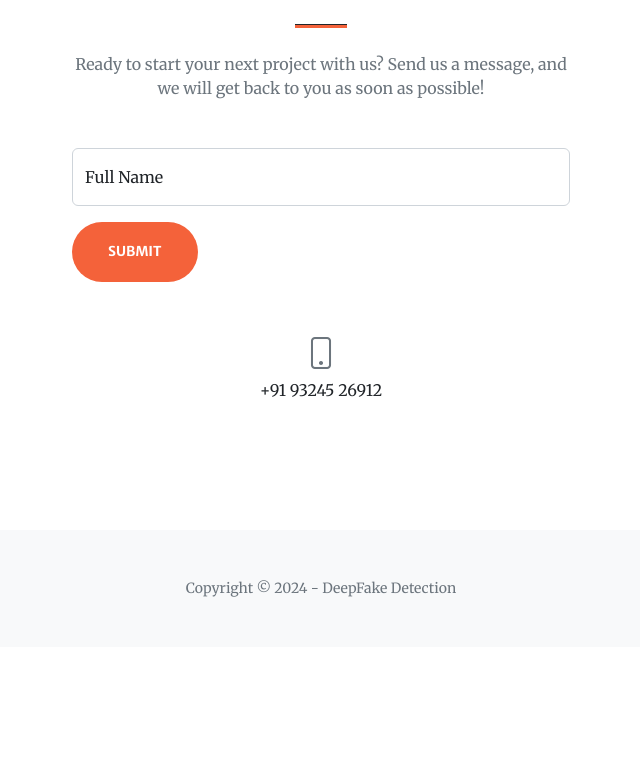
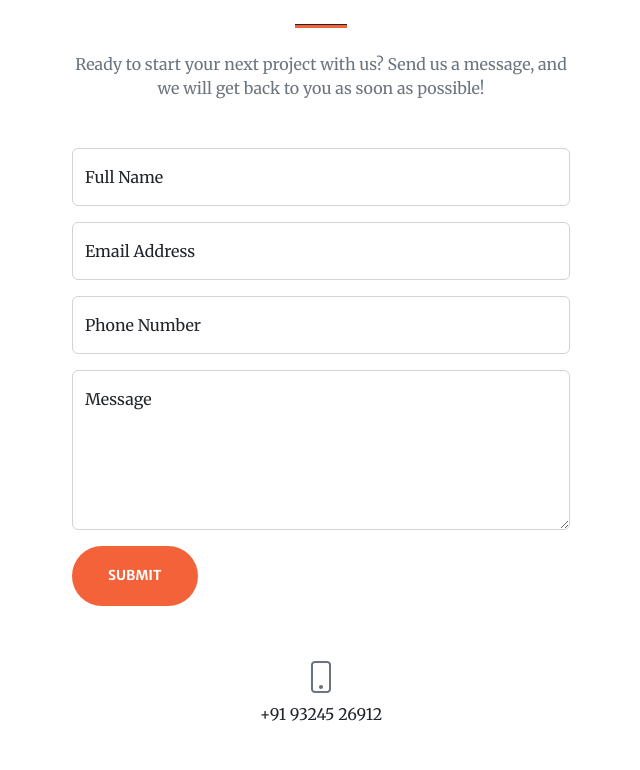
Before and after one commit to Zapca/Deepfake-Detection-GUI, a Flask app: page / in a window 1280 px wide. Shown: the part 2862-3632 px from the top of the page, without its empty margins (319-959 px from the left). Before the commit the page ends 3459 px from the top, so only its background shows below. Run offline with Flask 3, Linux system fonts and the light colour scheme; some libraries are stand-ins or nearby versions.

Commit message:
Update index.html

```diff
--- a/templates/index.html
+++ b/templates/index.html
@@ -105,6 +105,7 @@
     <!-- Contact-->
     <section class="page-section" id="contact">
         <div class="container px-4 px-lg-5">
+            <!-- Your contact form goes here -->
             <div class="row gx-4 gx-lg-5 justify-content-center">
                 <div class="col-lg-8 col-xl-6 text-center">
                     <h2 class="mt-0">Let's Get In Touch!</h2>
@@ -114,12 +115,29 @@
             </div>
             <div class="row gx-4 gx-lg-5 justify-content-center mb-5">
                 <div class="col-lg-6">
+                    <!-- Contact form-->
                     <form id="contactForm">
+                        <!-- Name input-->
                         <div class="form-floating mb-3">
                             <input class="form-control" id="name" type="text" placeholder="Enter your name..." />
                             <label for="name">Full Name</label>
                         </div>
-                        <!-- Add other form fields here -->
+                        <!-- Email address input-->
+                        <div class="form-floating mb-3">
+                            <input class="form-control" id="email" type="email" placeholder="name@example.com" />
+                            <label for="email">Email Address</label>
+                        </div>
+                        <!-- Phone number input-->
+                        <div class="form-floating mb-3">
+                            <input class="form-control" id="phone" type="tel" placeholder="123-456-7890" />
+                            <label for="phone">Phone Number</label>
+                        </div>
+                        <!-- Message input-->
+                        <div class="form-floating mb-3">
+                            <textarea class="form-control" id="message" type="text" placeholder="Enter your message here..." style="height: 10rem"></textarea>
+                            <label for="message">Message</label>
+                        </div>
+                        <!-- Submit button-->
                         <button class="btn btn-primary btn-xl" type="submit">Submit</button>
                     </form>
                 </div>
```
